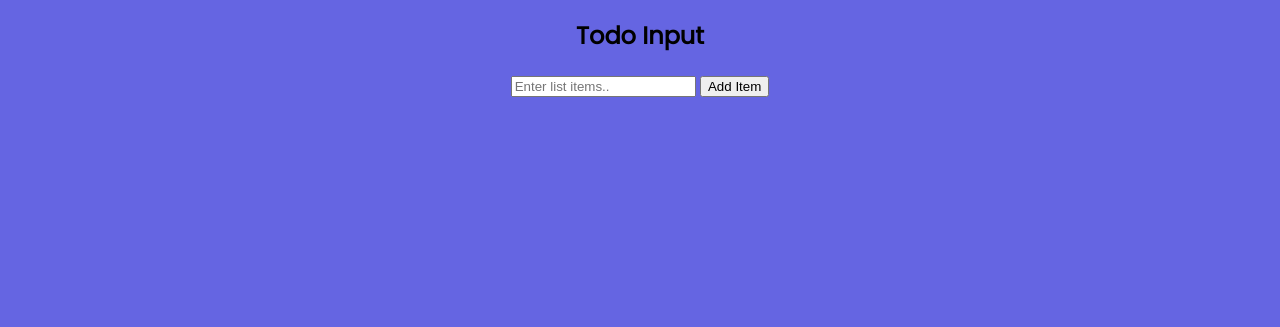
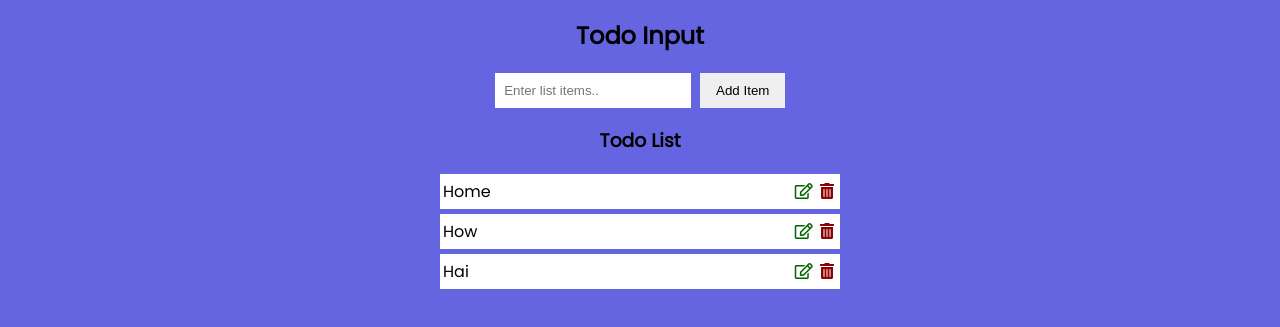
Before and after one commit to Vimalraveendra/todo-jquery, a plain HTML site: page index.html in a window 1280 px wide. Shown: the part 71-398 px from the top of the page. Drawn offline with nearby package versions, Linux system fonts and the light colour scheme.

Commit message:
updated index files to render the list statically & also updated the styles

```diff
--- a/index.html
+++ b/index.html
@@ -21,6 +21,30 @@
                 <button id="btn">Add Item</button>
             </div>
         </section>
+
+        <section class="todo-content">
+            <h3>Todo List</h3>
+            <ul class="list">
+                <li>Home
+                    <div class="right">
+                        <i class="far fa-edit"></i>
+                        <i class="fas fa-trash-alt"></i></li>
+                    </div>
+                </li>
+                <li>How
+                    <div class="right">
+                        <i class="far fa-edit"></i>
+                        <i class="fas fa-trash-alt"></i></li>
+                    </div>
+                </li>
+                <li>Hai
+                    <div class="right">
+                        <i class="far fa-edit"></i>
+                        <i class="fas fa-trash-alt"></i></li>
+                    </div>
+                </li>
+            </ul>
+        </section>
     </main>
 </body>
 </html>
--- a/style.css
+++ b/style.css
@@ -24,3 +24,54 @@ header > h1 {
 .form {
   text-align: center;
 }
+
+.form-details input {
+  padding: 0.6rem;
+  border: none;
+}
+.form-details button {
+  padding: 0.6rem 1rem;
+  margin-left: 5px;
+  border: none;
+}
+
+.todo-content {
+  display: flex;
+  flex-direction: column;
+  justify-content: center;
+  align-items: center;
+}
+
+.list {
+  margin: 0;
+  padding: 0;
+  list-style: none;
+  width: 400px;
+  text-align: center;
+}
+
+.list li {
+  display: flex;
+  justify-content: space-between;
+  align-items: center;
+  background-color: #fff;
+  text-transform: capitalize;
+  margin-bottom: 5px;
+  padding: 5px 0;
+  padding-left: 3px;
+}
+
+.fa-edit {
+  margin-right: 3px;
+  color: darkgreen;
+}
+
+.fa-trash-alt {
+  color: darkred;
+  margin-right: 6px;
+}
+
+.done {
+  text-decoration: line-through;
+  opacity: 0.5;
+}
```
